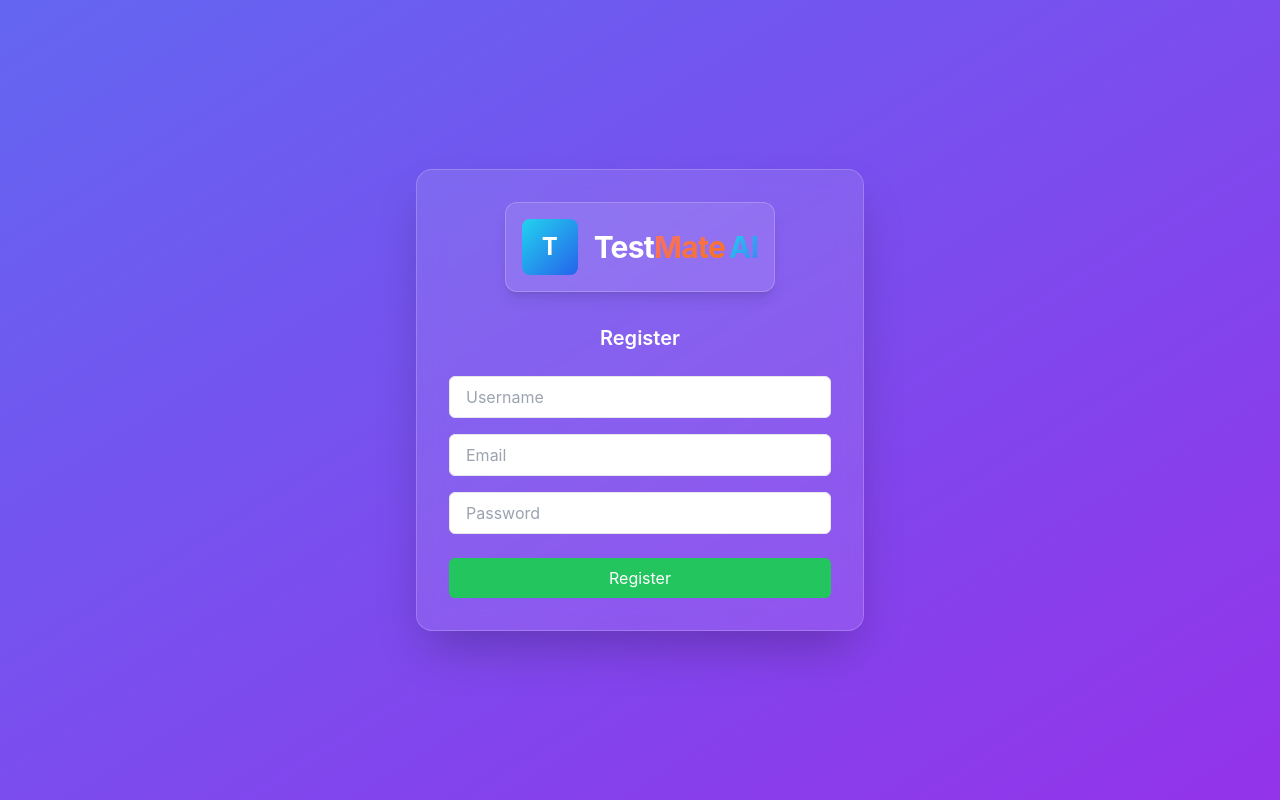
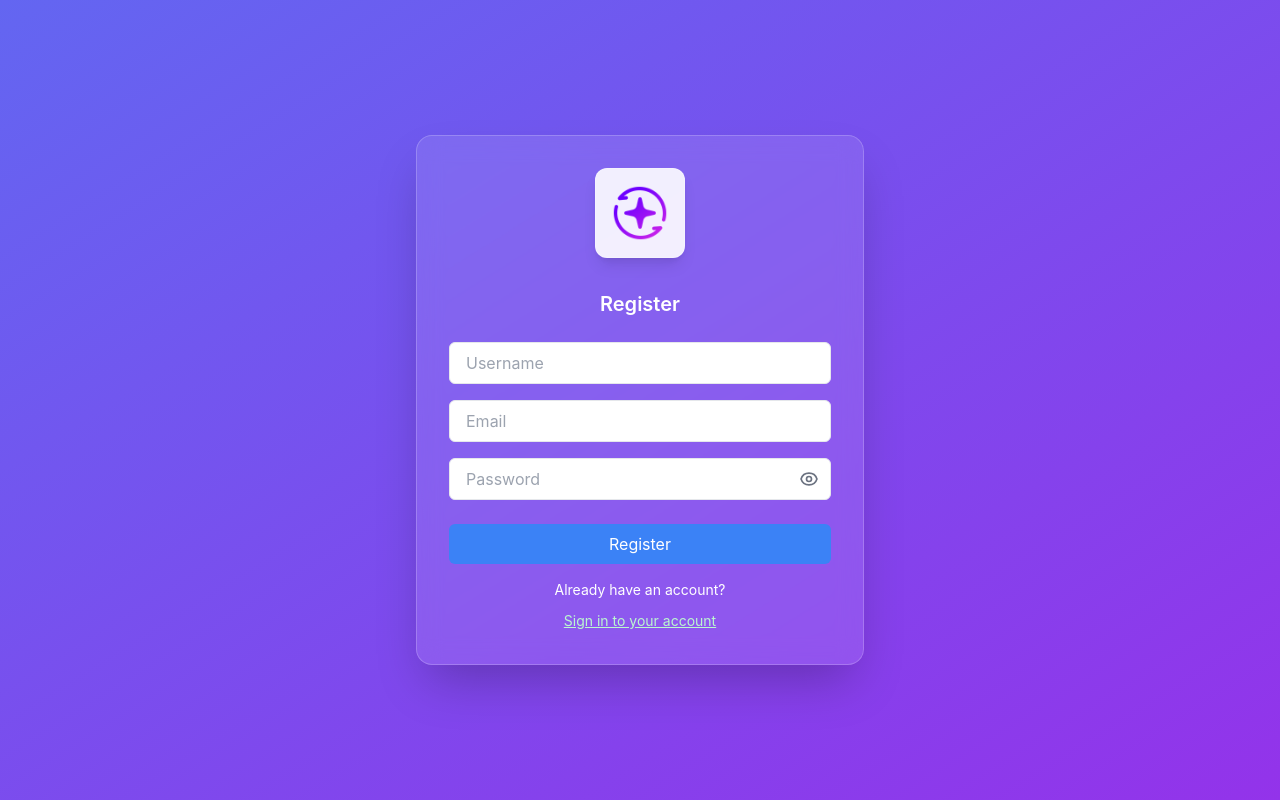
Before and after one commit to Roopesh519/testmate-ai, a React (Create React App) app in the folder qa-chatbot-frontend/: page /register in a window 1280 px wide. Built offline with nearby package versions, Linux system fonts and the light colour scheme.

Commit message:
Login and register page updated

```diff
--- a/qa-chatbot-frontend/src/pages/Login.js
+++ b/qa-chatbot-frontend/src/pages/Login.js
@@ -1,5 +1,4 @@
 import React, { useState } from 'react';
-import axios from 'axios'; // ✅ make sure this is installed and imported
 
 export default function Login() {
   const [email, setEmail] = useState('');
@@ -21,12 +20,19 @@ export default function Login() {
       setLoading(true);
 
       // ✅ Real API call
-      const res = await axios.post(
+      const res = await fetch(
         `${process.env.REACT_APP_API_BASE_URL}/auth/login`,
-        { email, password }
+        {
+          method: 'POST',
+          headers: {
+            'Content-Type': 'application/json',
+          },
+          body: JSON.stringify({ email, password }),
+        }
       );
 
-      const token = res.data.token;
+      const data = await res.json();
+      const token = data.token;
       if (token) {
         localStorage.setItem('token', token);
         window.location.href = '/chat';
@@ -34,10 +40,14 @@ export default function Login() {
         setError('No token received from server.');
       }
     } catch (err) {
-      setError(err.response?.data?.error || 'Login failed');
+      setError(err.message || 'Login failed');
     } finally {
       setLoading(false);
     }
+  };
+
+  const navigateToRegister = () => {
+    window.location.href = 'http://localhost:3000/register?redirection_url=670f66759a11f41aa6daee68';
   };
 
   return (
@@ -89,13 +99,23 @@ export default function Login() {
         <button
           onClick={login}
           disabled={loading}
-          className="w-full bg-blue-500 text-white py-2 rounded-md hover:bg-blue-600 transition disabled:opacity-50"
+          className="w-full bg-blue-500 text-white py-2 rounded-md hover:bg-blue-600 transition disabled:opacity-50 mb-4"
         >
           {loading ? 'Logging in...' : 'Login'}
         </button>
+
         {/* Error message */}
-        <div className="mt-4">
         {error && <p className="text-white text-sm mb-4 text-center">{error}</p>}
+
+        {/* Registration link */}
+        <div className="text-center">
+          <p className="text-white text-sm mb-2">Don't have an account?</p>
+          <button
+            onClick={navigateToRegister}
+            className="text-blue-200 hover:text-white text-sm underline transition-colors"
+          >
+            Create an account
+          </button>
         </div>
       </div>
     </div>
--- a/qa-chatbot-frontend/src/pages/Register.js
+++ b/qa-chatbot-frontend/src/pages/Register.js
@@ -1,22 +1,60 @@
 import React, { useState } from 'react';
-import axios from 'axios';
-import { useNavigate } from 'react-router-dom';
 
 export default function Register() {
   const [username, setUsername] = useState('');
   const [email, setEmail] = useState('');
   const [password, setPassword] = useState('');
-  const navigate = useNavigate();
+  const [showPassword, setShowPassword] = useState(false);
+  const [loading, setLoading] = useState(false);
+  const [error, setError] = useState('');
+
+  const togglePasswordVisibility = () => setShowPassword(!showPassword);
 
   const register = async () => {
+    if (!username || !email || !password) {
+      setError('Please fill in all fields.');
+      return;
+    }
+
     try {
-      await axios.post(`${process.env.REACT_APP_API_BASE_URL}/auth/register`, {
-        username, email, password
-      });
-      navigate('/login');
+      setError('');
+      setLoading(true);
+
+      // Registration API call
+      const res = await fetch(
+        `${process.env.REACT_APP_API_BASE_URL}/auth/register`,
+        {
+          method: 'POST',
+          headers: {
+            'Content-Type': 'application/json',
+          },
+          body: JSON.stringify({ username, email, password }),
+        }
+      );
+
+      const data = await res.json();
+
+      if (res.ok) {
+        // If registration returns a token, store it and navigate to chat
+        if (data.token) {
+          localStorage.setItem('token', data.token);
+          window.location.href = '/chat';
+        } else {
+          // If no token is returned, navigate to login
+          window.location.href = '/login';
+        }
+      } else {
+        setError(data.error || 'Registration failed');
+      }
     } catch (err) {
-      alert(err.response?.data?.error || 'Register failed');
+      setError(err.message || 'Registration failed');
+    } finally {
+      setLoading(false);
     }
+  };
+
+  const navigateToLogin = () => {
+    window.location.href = '/login';
   };
 
   return (
@@ -25,44 +63,76 @@ export default function Register() {
 
         {/* Logo */}
         <div className="flex items-center justify-center mb-8">
-          <div className="flex items-center gap-4 bg-white bg-opacity-10 border border-white border-opacity-20 rounded-xl p-4 shadow-lg transition hover:-translate-y-1 hover:shadow-2xl">
-            <div className="relative w-14 h-14">
-              <div className="w-full h-full bg-gradient-to-br from-cyan-400 to-blue-600 rounded-lg flex items-center justify-center relative overflow-hidden">
-                <div className="absolute top-[-50%] left-[-50%] w-[200%] h-[200%] animate-shimmer bg-gradient-to-r from-transparent via-white/30 to-transparent rotate-45"></div>
-                <div className="text-white text-2xl font-bold z-10">T</div>
-              </div>
-            </div>
-            <div className="text-white text-3xl font-bold tracking-tight">
-              Test<span className="bg-gradient-to-br from-red-400 to-orange-500 bg-clip-text text-transparent">Mate</span><span className="bg-gradient-to-br from-cyan-400 to-blue-500 bg-clip-text text-transparent ml-1">AI</span>
-            </div>
+          <div className="flex items-center gap-4 bg-white bg-opacity-90 border border-white border-opacity-20 rounded-xl p-4 shadow-lg">
+            <img src="ai.png" alt="Logo" className="w-14 h-14 rounded-lg object-cover" />
           </div>
         </div>
 
         <h2 className="text-white text-xl font-semibold mb-6 text-center">Register</h2>
+
         <input
           type="text"
           placeholder="Username"
-          className="w-full mb-4 px-4 py-2 border rounded-md focus:outline-none focus:ring-2 focus:ring-green-400"
+          className="w-full mb-4 px-4 py-2 border rounded-md focus:outline-none focus:ring-2 focus:ring-blue-400"
+          value={username}
           onChange={e => setUsername(e.target.value)}
         />
+
         <input
           type="email"
           placeholder="Email"
-          className="w-full mb-4 px-4 py-2 border rounded-md focus:outline-none focus:ring-2 focus:ring-green-400"
+          className="w-full mb-4 px-4 py-2 border rounded-md focus:outline-none focus:ring-2 focus:ring-blue-400"
+          value={email}
           onChange={e => setEmail(e.target.value)}
         />
-        <input
-          type="password"
-          placeholder="Password"
-          className="w-full mb-6 px-4 py-2 border rounded-md focus:outline-none focus:ring-2 focus:ring-green-400"
-          onChange={e => setPassword(e.target.value)}
-        />
+
+        <div className="relative w-full mb-6">
+          <input
+            type={showPassword ? 'text' : 'password'}
+            placeholder="Password"
+            className="w-full px-4 py-2 pr-12 border rounded-md focus:outline-none focus:ring-2 focus:ring-blue-400"
+            value={password}
+            onChange={e => setPassword(e.target.value)}
+          />
+          <button
+            type="button"
+            onClick={togglePasswordVisibility}
+            className="absolute right-3 top-1/2 transform -translate-y-1/2 text-gray-500 hover:text-gray-700"
+          >
+            {showPassword ? (
+              <svg className="w-5 h-5" fill="none" stroke="currentColor" viewBox="0 0 24 24">
+                <path strokeLinecap="round" strokeLinejoin="round" strokeWidth={2} d="M13.875 18.825A10.05 10.05 0 0112 19c-4.478 0-8.268-2.943-9.543-7a9.97 9.97 0 011.563-3.029m5.858.908a3 3 0 114.243 4.243M9.878 9.878l4.242 4.242M9.878 9.878L3 3m6.878 6.878L21 21" />
+              </svg>
+            ) : (
+              <svg className="w-5 h-5" fill="none" stroke="currentColor" viewBox="0 0 24 24">
+                <path strokeLinecap="round" strokeLinejoin="round" strokeWidth={2} d="M15 12a3 3 0 11-6 0 3 3 0 016 0z" />
+                <path strokeLinecap="round" strokeLinejoin="round" strokeWidth={2} d="M2.458 12C3.732 7.943 7.523 5 12 5c4.478 0 8.268 2.943 9.542 7-1.274 4.057-5.064 7-9.542 7-4.477 0-8.268-2.943-9.542-7z" />
+              </svg>
+            )}
+          </button>
+        </div>
+
         <button
           onClick={register}
-          className="w-full bg-green-500 text-white py-2 rounded-md hover:bg-green-600 transition"
+          disabled={loading}
+          className="w-full bg-blue-500 text-white py-2 rounded-md hover:bg-blue-600 transition disabled:opacity-50 mb-4"
         >
-          Register
+          {loading ? 'Registering...' : 'Register'}
         </button>
+
+        {/* Error message */}
+        {error && <p className="text-white text-sm mb-4 text-center">{error}</p>}
+
+        {/* Login link */}
+        <div className="text-center">
+          <p className="text-white text-sm mb-2">Already have an account?</p>
+          <button
+            onClick={navigateToLogin}
+            className="text-green-200 hover:text-white text-sm underline transition-colors"
+          >
+            Sign in to your account
+          </button>
+        </div>
       </div>
     </div>
   );
```
